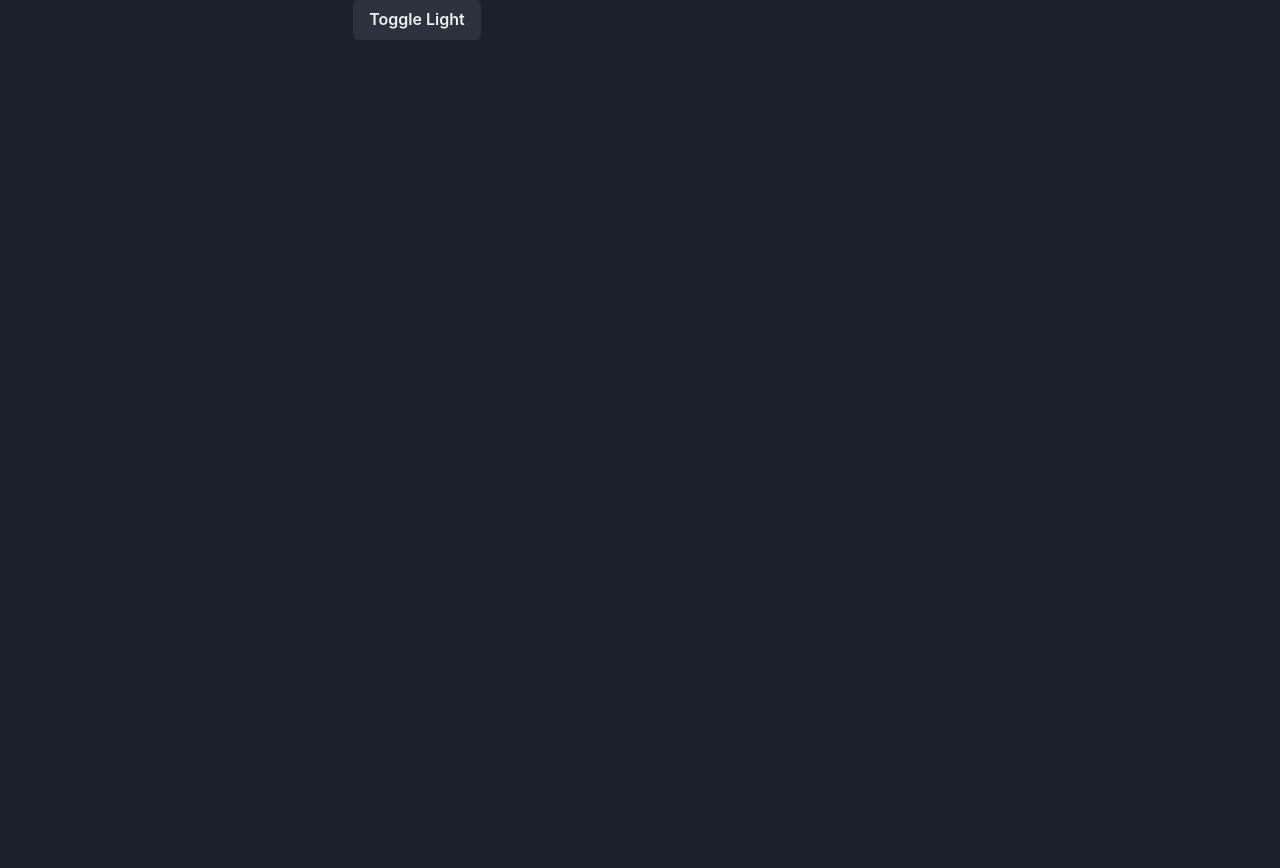
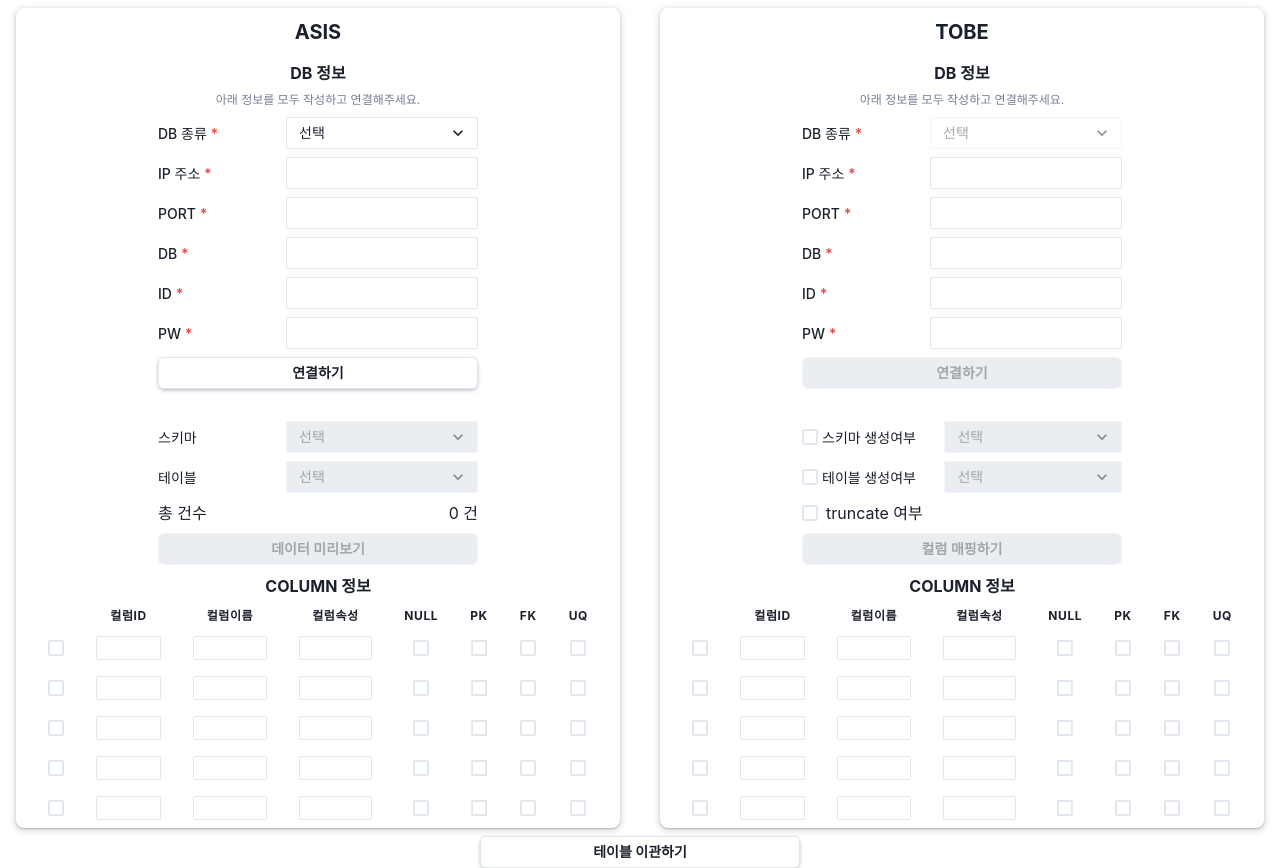
Before and after one commit to po4tion/tnd-migration, a Next.js app: page / in a window 1280 px wide. Before the commit the page ends 800 px from the top, so only its background shows below. Built offline with nearby package versions, Linux system fonts and the light colour scheme.

Commit message:
메인 페이지 템플릿 적용

```diff
--- a/src/config/chakra/theme.ts
+++ b/src/config/chakra/theme.ts
@@ -1,8 +1,8 @@
 import { extendTheme, type ThemeConfig } from "@chakra-ui/react";
 
 const config: ThemeConfig = {
-  initialColorMode: "dark",
-  useSystemColorMode: true,
+  initialColorMode: "light",
+  useSystemColorMode: false,
 };
 
 const theme = extendTheme({ config });
--- a/src/pages/_app.tsx
+++ b/src/pages/_app.tsx
@@ -1,11 +1,16 @@
 import type { AppProps } from "next/app";
 import { ChakraProvider } from "@chakra-ui/react";
 import { theme } from "../config";
+import { Header, Layout, Transfer } from "../components";
 
 function MyApp({ Component, pageProps }: AppProps) {
   return (
     <ChakraProvider theme={theme}>
-      <Component {...pageProps} />
+      <Layout>
+        <Header />
+        <Component {...pageProps} />
+        <Transfer />
+      </Layout>
     </ChakraProvider>
   );
 }
--- a/src/pages/index.tsx
+++ b/src/pages/index.tsx
@@ -1,17 +1,13 @@
-import { Box, Button, Container, useColorMode } from "@chakra-ui/react";
+import { HStack } from "@chakra-ui/react";
 import type { NextPage } from "next";
+import { TemplateASIS, TemplateTOBE } from "../components";
 
 const Home: NextPage = () => {
-  const { colorMode, toggleColorMode } = useColorMode();
-
   return (
-    <Container>
-      <Box>
-        <Button onClick={toggleColorMode}>
-          Toggle {colorMode === "light" ? "Dark" : "Light"}
-        </Button>
-      </Box>
-    </Container>
+    <HStack spacing={10} mt={2}>
+      <TemplateASIS />
+      <TemplateTOBE />
+    </HStack>
   );
 };
 
```
